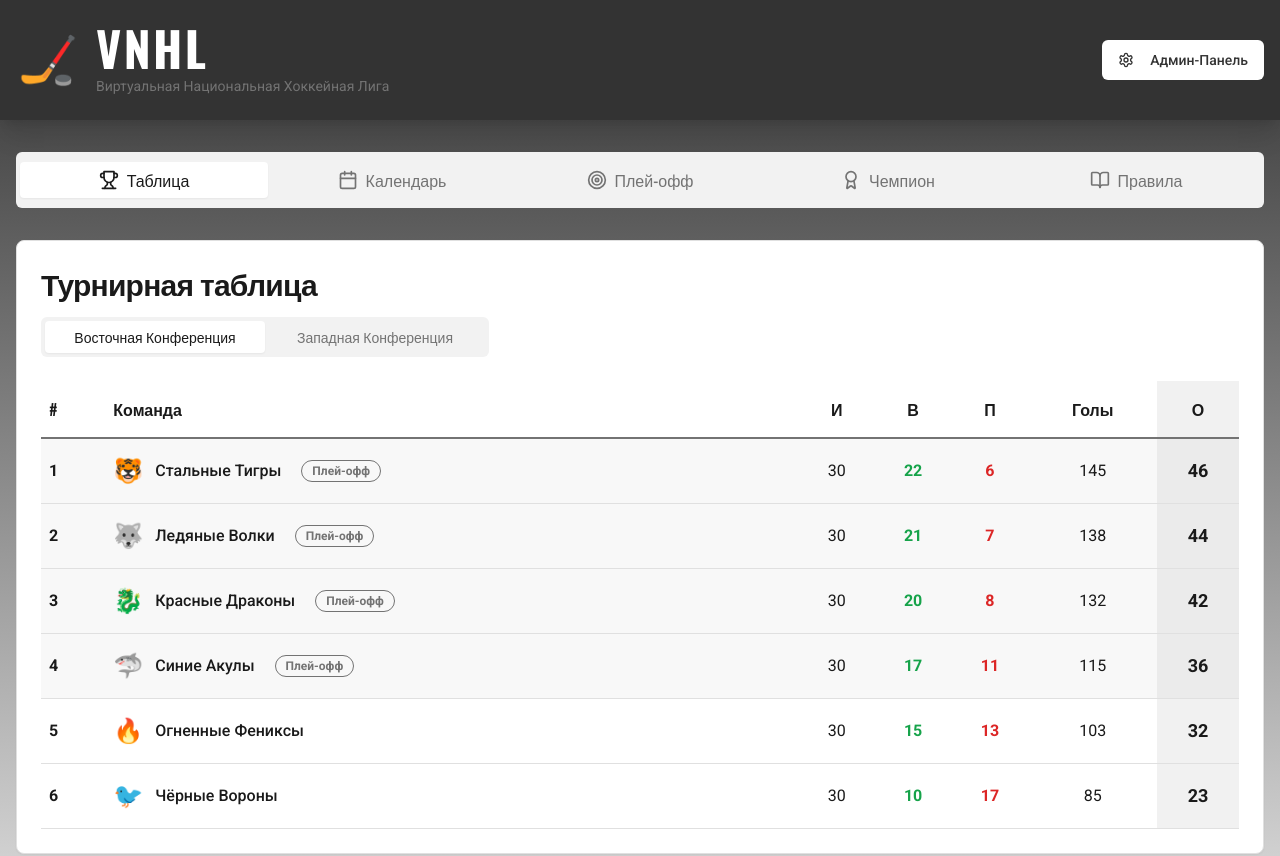
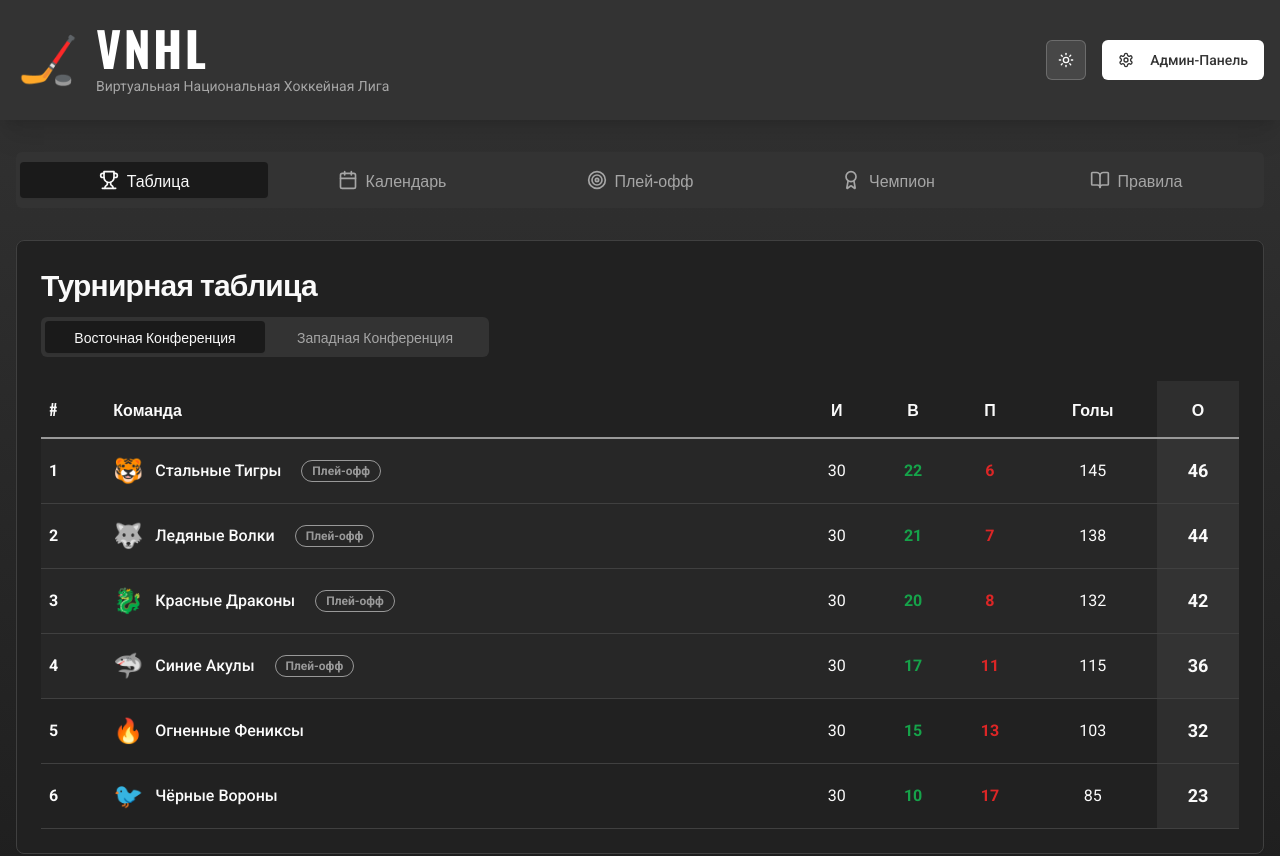
Before and after one commit to pr-poehali-dev/vnhl-site-development, a React (Vite) app: page / in a window 1280 px wide. Shown: the top 856 px of the page. Built offline with nearby package versions, Linux system fonts and the light colour scheme.

Commit message:
Добавлено переключение темы сайта

```diff
--- a/src/App.tsx
+++ b/src/App.tsx
@@ -4,6 +4,7 @@ import { Toaster as Sonner } from "@/components/ui/sonner";
 import { TooltipProvider } from "@/components/ui/tooltip";
 import { QueryClient, QueryClientProvider } from "@tanstack/react-query";
 import { BrowserRouter, Routes, Route } from "react-router-dom";
+import { ThemeProvider } from "@/contexts/ThemeContext";
 import Index from "./pages/Index";
 import NotFound from "./pages/NotFound";
 
@@ -11,6 +12,7 @@ const queryClient = new QueryClient();
 
 const App = () => (
   <QueryClientProvider client={queryClient}>
+    <ThemeProvider>
       <TooltipProvider>
         <Toaster />
         <Sonner />
@@ -22,6 +24,7 @@ const App = () => (
           </Routes>
         </BrowserRouter>
       </TooltipProvider>
+    </ThemeProvider>
   </QueryClientProvider>
 );
 
--- /dev/null
+++ b/src/components/ThemeToggle.tsx
@@ -0,0 +1,25 @@
+import { useTheme } from '@/contexts/ThemeContext';
+import { Button } from '@/components/ui/button';
+import Icon from '@/components/ui/icon';
+
+const ThemeToggle = () => {
+  const { theme, toggleTheme } = useTheme();
+
+  return (
+    <Button
+      variant="outline"
+      size="icon"
+      onClick={toggleTheme}
+      className="bg-white/10 border-white/20 hover:bg-white/20 text-white"
+      title={theme === 'dark' ? 'Светлая тема' : 'Тёмная тема'}
+    >
+      {theme === 'dark' ? (
+        <Icon name="Sun" size={20} />
+      ) : (
+        <Icon name="Moon" size={20} />
+      )}
+    </Button>
+  );
+};
+
+export default ThemeToggle;
--- /dev/null
+++ b/src/contexts/ThemeContext.tsx
@@ -0,0 +1,47 @@
+import { createContext, useContext, useEffect, useState } from 'react';
+
+type Theme = 'light' | 'dark';
+
+interface ThemeContextType {
+  theme: Theme;
+  toggleTheme: () => void;
+}
+
+const ThemeContext = createContext<ThemeContextType | undefined>(undefined);
+
+export const ThemeProvider = ({ children }: { children: React.ReactNode }) => {
+  const [theme, setTheme] = useState<Theme>(() => {
+    const saved = localStorage.getItem('vnhl_theme');
+    return (saved as Theme) || 'dark';
+  });
+
+  useEffect(() => {
+    const root = document.documentElement;
+
+    if (theme === 'dark') {
+      root.classList.add('dark');
+    } else {
+      root.classList.remove('dark');
+    }
+
+    localStorage.setItem('vnhl_theme', theme);
+  }, [theme]);
+
+  const toggleTheme = () => {
+    setTheme(prev => prev === 'dark' ? 'light' : 'dark');
+  };
+
+  return (
+    <ThemeContext.Provider value={{ theme, toggleTheme }}>
+      {children}
+    </ThemeContext.Provider>
+  );
+};
+
+export const useTheme = () => {
+  const context = useContext(ThemeContext);
+  if (context === undefined) {
+    throw new Error('useTheme must be used within ThemeProvider');
+  }
+  return context;
+};
--- a/src/pages/Index.tsx
+++ b/src/pages/Index.tsx
@@ -11,6 +11,8 @@ import PlayoffsTab from '@/components/PlayoffsTab';
 import ChampionTab from '@/components/ChampionTab';
 import RulesTab from '@/components/RulesTab';
 import { isAuthenticated } from '@/lib/auth';
+import { useTheme } from '@/contexts/ThemeContext';
+import ThemeToggle from '@/components/ThemeToggle';
 import {
   initialTeams,
   initialMatches,
@@ -135,6 +137,7 @@ const Index = () => {
               </div>
             </div>
             <div className="flex items-center gap-4">
+              <ThemeToggle />
               <Button variant="default" onClick={() => setShowAdmin(true)} className="bg-white text-secondary hover:bg-gray-100">
                 <Icon name="Settings" className="mr-2" size={20} />
                 Админ-Панель
```
Lines whose indentation alone changed are shown as unchanged.
